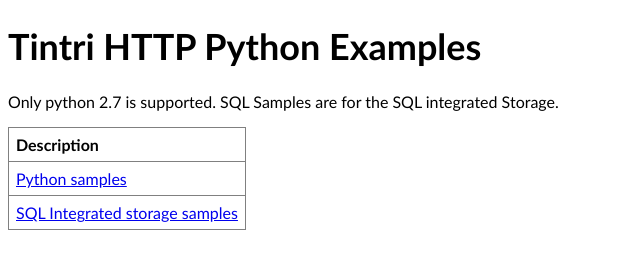
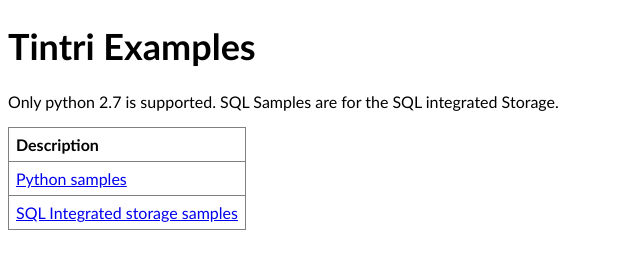
Before and after one commit to Tintri/tintri-rest-api, a plain HTML site: page docs/client/http/samples/index.html in a window 1280 px wide. Shown: the whole page, without its empty margins (0-640 px from the left). Drawn offline with Linux system fonts and the light colour scheme.

Commit message:
Bug 86274 updated header messages

```diff
--- a/docs/client/http/samples/index.html
+++ b/docs/client/http/samples/index.html
@@ -73,7 +73,7 @@ function example_table_row(ex_text, file_name) {
 
 <body>
 <script type="text/javascript">
-title_h1("Tintri HTTP Python Examples");
+title_h1("Tintri Examples");
 </script>
 
 <p>
```
